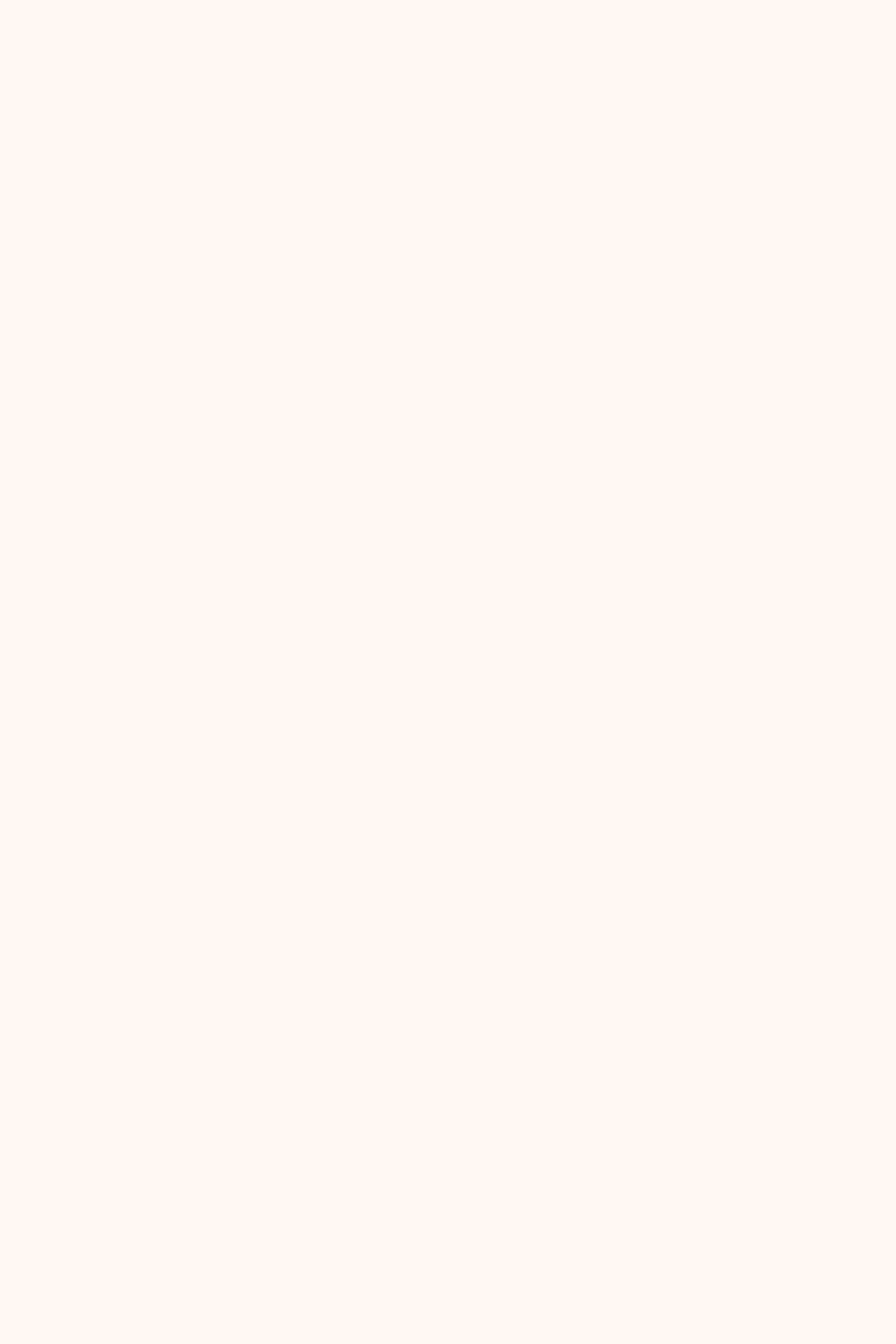
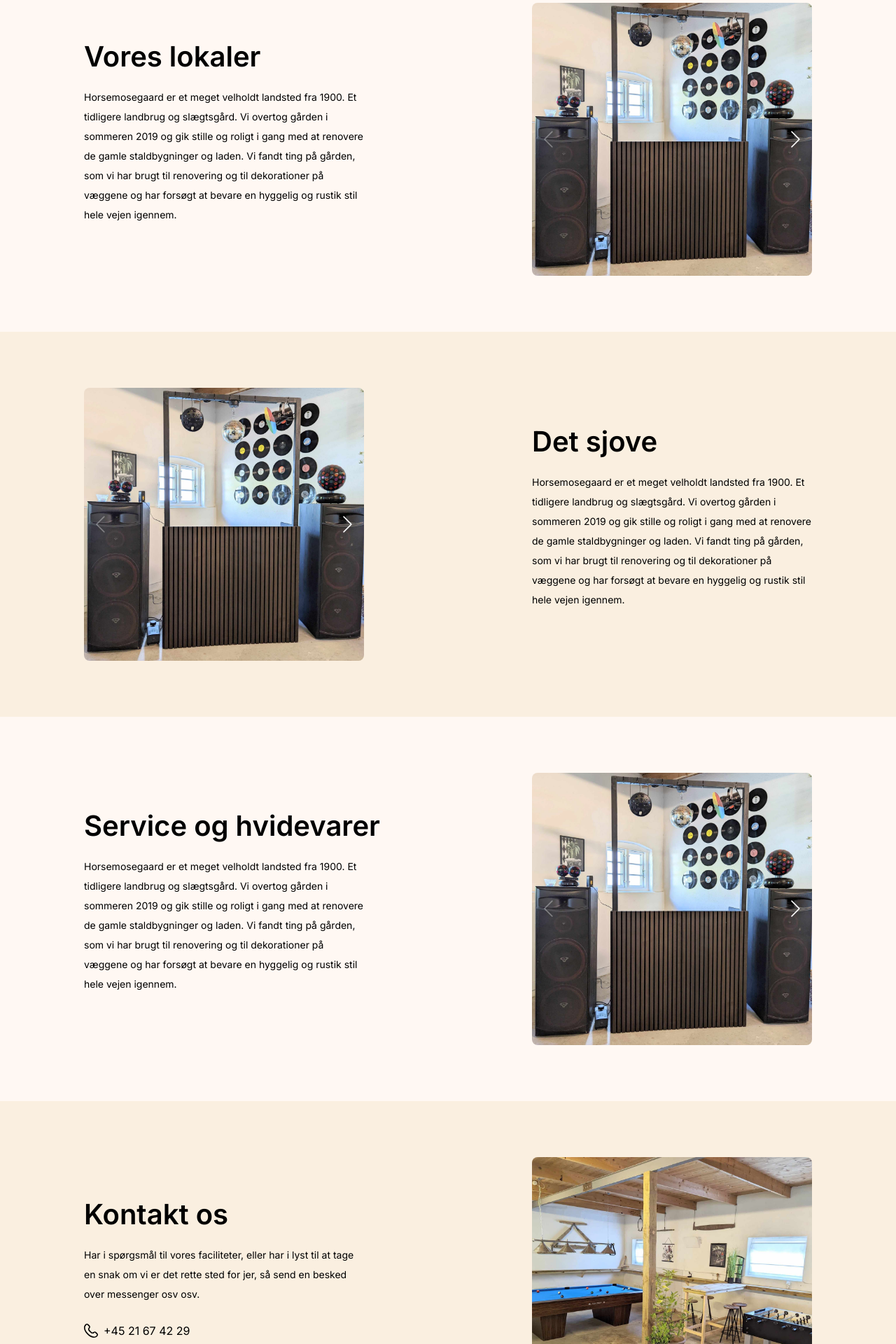
Before and after one commit to emil584c/horsemosegaard, a React (Vite) app: page /faciliteter in a window 1280 px wide. Shown: the part 440-2360 px from the top of the page at 70% size. Before the commit the page ends 800 px from the top, so only its background shows below. Built offline with nearby package versions, Linux system fonts and the light colour scheme.

Commit message:
facilities page setup

```diff
--- a/src/components/ContactSection.jsx
+++ b/src/components/ContactSection.jsx
@@ -22,14 +22,14 @@ export default function ContactSection(props, backgroundSecondary) {
               <p>+45 21 67 42 29</p>
             </a>
             <a
-              href="mailto:emilwaellind@gmail.com"
+              href="mailto:info@horsemosegaard.com"
               className="contact-section__mail"
             >
               <img
                 src="./img/icons/mail.svg"
                 alt="mail icon"
               />
-              <p>emilwaellind@gmail.com</p>
+              <p>info@horsemosegaard.com</p>
             </a>
           </div>
         </div>
--- a/src/components/PrimaryCover.jsx
+++ b/src/components/PrimaryCover.jsx
@@ -22,6 +22,7 @@ function PrimaryCover() {
             <PrimaryButton
               transparent={true}
               text={"Læs mere"}
+              href={"#faciliteter"}
             />
           </div>
         </div>
--- a/src/components/TextImage.jsx
+++ b/src/components/TextImage.jsx
@@ -9,15 +9,21 @@ function TextImage({
   images = [{ url: "", alt: "" }],
   listItems = [],
   backgroundSecondary,
+  reverse,
+  id,
 }) {
   return (
     <>
       <section
-        className={`text-image page-container ${
+        className={`text-image ${
           backgroundSecondary ? "background-secondary" : ""
         }`}
+        id={id}
       >
-        <div className="text-image__inner">
+        <div
+          style={reverse ? { flexDirection: "row-reverse" } : {}}
+          className="text-image__inner page-container"
+        >
           <div className="text-image__text-container">
             <h2 className="text-image__title">{title}</h2>
             <p className="text-image__text">{text}</p>
--- a/src/components/pages/AboutUs.jsx
+++ b/src/components/pages/AboutUs.jsx
@@ -12,7 +12,7 @@ export default function AboutUs() {
       <TextImage
         title={"Vores faciliteter"}
         text={
-          "Thaaats insane her på gården stiller vi mange forskellige ting til rådighed bare rolig der er styr på alt for dig. mange forskellige facilititerlt for dig. mange forskellige facilititer"
+          "Horsemosegaard er et meget velholdt landsted fra 1900. Et tidligere landbrug og slægtsgård. Vi overtog gården i sommeren 2019 og gik stille og roligt i gang med at renovere de gamle staldbygninger og laden. Vi fandt ting på gården, som vi har brugt til renovering og til dekorationer på væggene og har forsøgt at bevare en hyggelig og rustik stil hele vejen igennem."
         }
         images={[
           {
@@ -25,6 +25,23 @@ export default function AboutUs() {
           },
         ]}
       />
+      <TextImage
+        title={"Gården i dag"}
+        text={
+          "På gården bor i dag Per og Tove som begge er i midt 50’erne og elsker at være i gang og kreative herude. Per bygger og laver selv alt herude. Toves store interesse er hunde og hundetræning primært agility. Vi har anlagt en agility bane, hvor der trænes og undervises i agility. På gården bor også 2 hunde og 4 alpacaer."
+        }
+        images={[
+          {
+            url: "./img/speakers.png",
+            alt: "alttag",
+          },
+          {
+            url: "./img/room.png",
+            alt: "alttags",
+          },
+        ]}
+        reverse={true}
+      />
       <ContactSection
         title="Kontakt os"
         text="Har i spørgsmål til vores faciliteter, eller har i lyst til at tage en snak om vi er det rette sted for jer, så send en besked over messenger osv osv."
--- a/src/components/pages/Agility.jsx
+++ b/src/components/pages/Agility.jsx
@@ -1,9 +1,20 @@
+import HeaderSection from "../HeaderSection";
 import SecondaryCover from "../SecondaryCover";
+import FooterSection from "../FooterSection.jsx";
+import ContactSection from "../ContactSection.jsx";
 
 export default function Agility() {
   return (
     <>
-      <SecondaryCover title="Hvem er vi" />
+      <HeaderSection />
+      <SecondaryCover title="Agility" />
+      <ContactSection
+        title="Kontakt os"
+        text="Har i spørgsmål til vores faciliteter, eller har i lyst til at tage en snak om vi er det rette sted for jer, så send en besked over messenger osv osv."
+        image={{ url: "./img/room.png", alt: "alttag" }}
+        backgroundSecondary={true}
+      />
+      <FooterSection />
     </>
   );
 }
--- a/src/components/pages/Facilities.jsx
+++ b/src/components/pages/Facilities.jsx
@@ -1,7 +1,71 @@
+import HeaderSection from "../HeaderSection";
+import SecondaryCover from "../SecondaryCover";
+import TextImage from "../TextImage";
+import FooterSection from "../FooterSection.jsx";
+import ContactSection from "../ContactSection.jsx";
+
 export default function Facilities() {
   return (
-    <div>
-      <div>fff</div>
-    </div>
+    <>
+      <HeaderSection />
+      <SecondaryCover title="Vores faciliteter" />
+      <TextImage
+        title={"Vores lokaler"}
+        text={
+          "Horsemosegaard er et meget velholdt landsted fra 1900. Et tidligere landbrug og slægtsgård. Vi overtog gården i sommeren 2019 og gik stille og roligt i gang med at renovere de gamle staldbygninger og laden. Vi fandt ting på gården, som vi har brugt til renovering og til dekorationer på væggene og har forsøgt at bevare en hyggelig og rustik stil hele vejen igennem."
+        }
+        images={[
+          {
+            url: "./img/speakers.png",
+            alt: "alttag",
+          },
+          {
+            url: "./img/room.png",
+            alt: "alttags",
+          },
+        ]}
+      />
+      <TextImage
+        title={"Det sjove"}
+        text={
+          "Horsemosegaard er et meget velholdt landsted fra 1900. Et tidligere landbrug og slægtsgård. Vi overtog gården i sommeren 2019 og gik stille og roligt i gang med at renovere de gamle staldbygninger og laden. Vi fandt ting på gården, som vi har brugt til renovering og til dekorationer på væggene og har forsøgt at bevare en hyggelig og rustik stil hele vejen igennem."
+        }
+        images={[
+          {
+            url: "./img/speakers.png",
+            alt: "alttag",
+          },
+          {
+            url: "./img/room.png",
+            alt: "alttags",
+          },
+        ]}
+        reverse={true}
+        backgroundSecondary={true}
+      />
+      <TextImage
+        title={"Service og hvidevarer"}
+        text={
+          "Horsemosegaard er et meget velholdt landsted fra 1900. Et tidligere landbrug og slægtsgård. Vi overtog gården i sommeren 2019 og gik stille og roligt i gang med at renovere de gamle staldbygninger og laden. Vi fandt ting på gården, som vi har brugt til renovering og til dekorationer på væggene og har forsøgt at bevare en hyggelig og rustik stil hele vejen igennem."
+        }
+        images={[
+          {
+            url: "./img/speakers.png",
+            alt: "alttag",
+          },
+          {
+            url: "./img/room.png",
+            alt: "alttags",
+          },
+        ]}
+      />
+      <ContactSection
+        title="Kontakt os"
+        text="Har i spørgsmål til vores faciliteter, eller har i lyst til at tage en snak om vi er det rette sted for jer, så send en besked over messenger osv osv."
+        image={{ url: "./img/room.png", alt: "alttag" }}
+        backgroundSecondary={true}
+      />
+      <FooterSection />
+    </>
   );
 }
--- a/src/components/pages/HomePage.jsx
+++ b/src/components/pages/HomePage.jsx
@@ -27,6 +27,7 @@ function HomePage() {
           },
         ]}
         listItems={["Festlokale", "Overnatning", "Udearealer", "Aktiviteter"]}
+        id={"faciliteter"}
       />
       <Offers
         title="Hvad tilbyder vi"
--- a/src/components/pages/Prices.jsx
+++ b/src/components/pages/Prices.jsx
@@ -1,7 +1,20 @@
+import HeaderSection from "../HeaderSection";
+import SecondaryCover from "../SecondaryCover";
+import FooterSection from "../FooterSection.jsx";
+import ContactSection from "../ContactSection.jsx";
+
 export default function Prices() {
   return (
-    <div>
-      <div>Priser</div>
-    </div>
+    <>
+      <HeaderSection />
+      <SecondaryCover title="Priser" />
+      <ContactSection
+        title="Kontakt os"
+        text="Har i spørgsmål til vores faciliteter, eller har i lyst til at tage en snak om vi er det rette sted for jer, så send en besked over messenger osv osv."
+        image={{ url: "./img/room.png", alt: "alttag" }}
+        backgroundSecondary={true}
+      />
+      <FooterSection />
+    </>
   );
 }
--- a/src/styles/helpers/typography.scss
+++ b/src/styles/helpers/typography.scss
@@ -22,7 +22,7 @@ h1 {
 h2 {
   font-size: 40px !important;
   font-weight: 600;
-  max-width: 400px;
+  max-width: 500px;
 }
 
 h3 {
```
